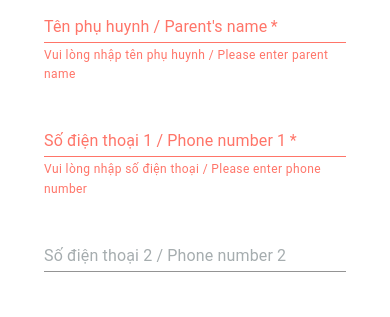
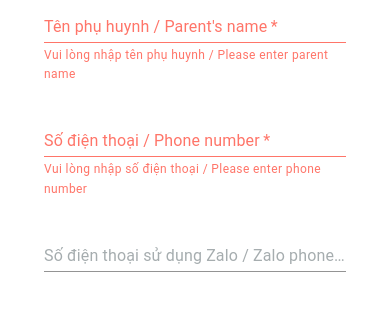
Before and after one commit to lcdkhoa/registration_form, a Next.js app: page / in a window 390 px wide. Shown: the part 900-1217 px from the top of the page. Built offline with nearby package versions, Linux system fonts and the light colour scheme.

Commit message:
chore: rename zalo phone

```diff
--- a/src/app/page.js
+++ b/src/app/page.js
@@ -420,7 +420,7 @@ const App = () => {
               <TextField
                 variant="standard"
                 fullWidth
-                label="Số điện thoại 1 / Phone number 1"
+                label="Số điện thoại / Phone number"
                 margin="normal"
                 name="phone1"
                 value={formData.phone1}
@@ -436,7 +436,7 @@ const App = () => {
               <TextField
                 variant="standard"
                 fullWidth
-                label="Số điện thoại 2 / Phone number 2"
+                label="Số điện thoại sử dụng Zalo / Zalo phone number"
                 margin="normal"
                 name="phone2"
                 value={formData.phone2}
```
